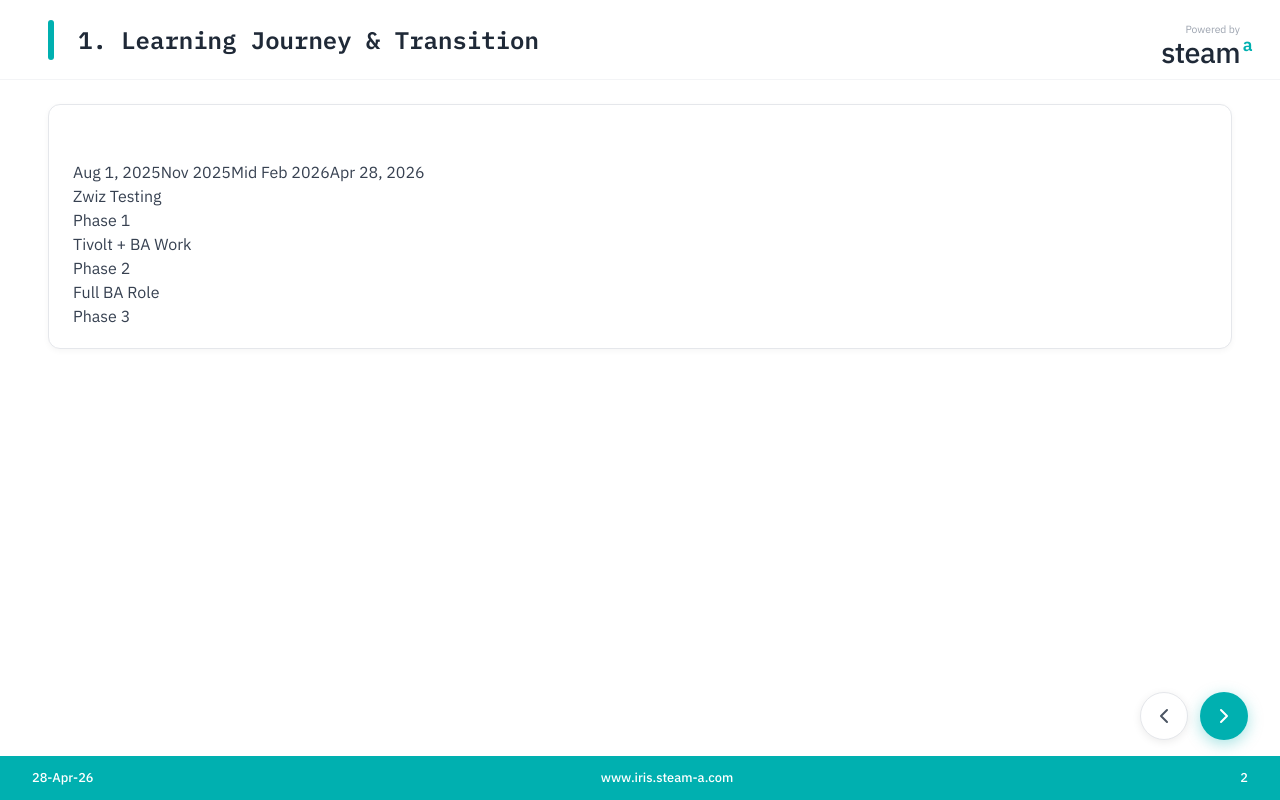
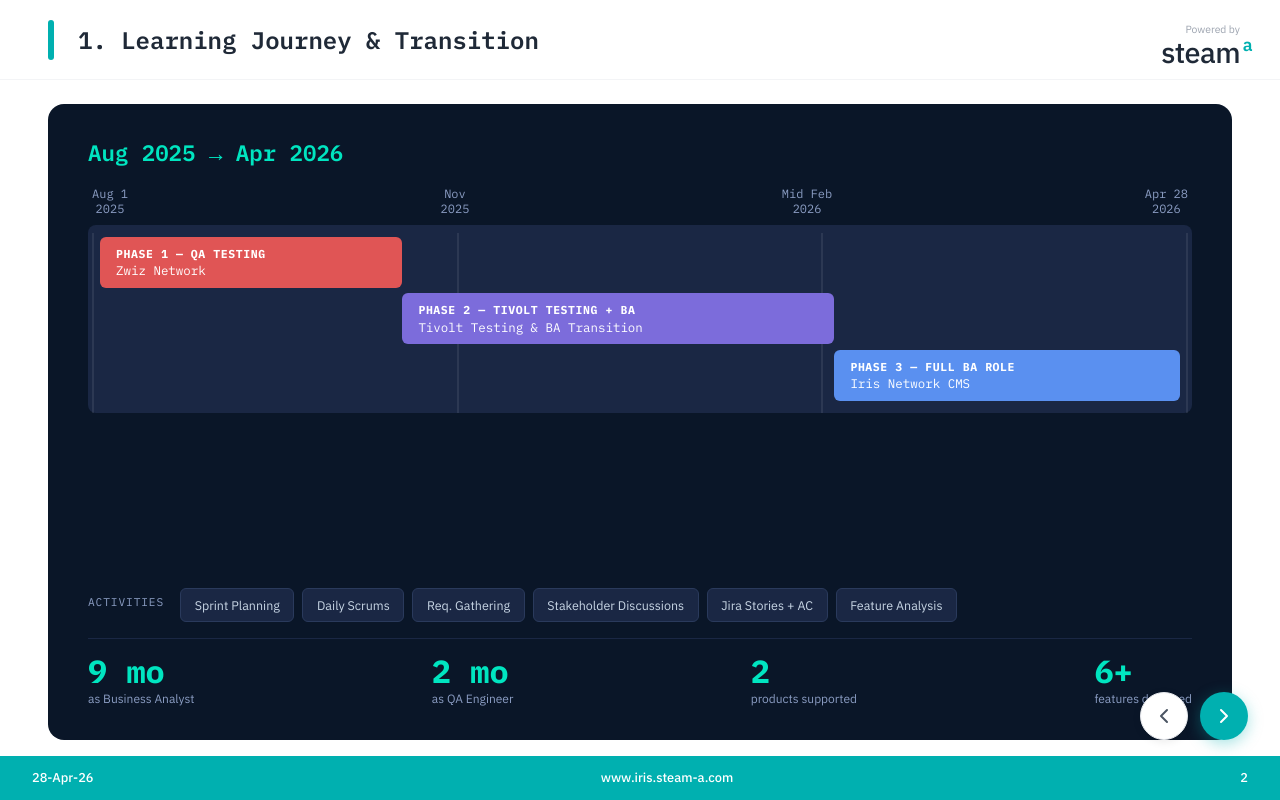
Before and after one commit to vishwasramesh17/Appraisal-content, a React (Vite) app: page / in a window 1280 px wide. Both pictures are taken after a click on the button 1224 px from the left and 716 px from the top of the page. Built offline with nearby package versions, Linux system fonts and the light colour scheme.

Commit message:
Major overhaul: dark-theme Gantt chart, iris-logo.png with BASE_URL, slide reorder to 5-question flow, whitespace fixes

```diff
--- a/src/App.css
+++ b/src/App.css
@@ -665,3 +665,168 @@
   transform: none !important;
   box-shadow: none !important;
 }
+
+/* ===================== */
+/* Gantt Chart Slide      */
+/* ===================== */
+.gantt-slide {
+  background: #0a1628;
+  border-radius: 16px;
+  padding: 2rem 2.5rem;
+  height: 100%;
+  display: flex;
+  flex-direction: column;
+  justify-content: space-between;
+  gap: 1rem;
+  color: white;
+  font-family: 'IBM Plex Mono', monospace;
+}
+
+.gantt-header {
+  color: #00E5C0;
+  font-size: 1.4rem;
+  font-weight: 600;
+  margin: 0;
+}
+
+.gantt-timeline {
+  flex: 1;
+  display: flex;
+  flex-direction: column;
+  gap: 0.5rem;
+}
+
+.gantt-markers {
+  display: flex;
+  justify-content: space-between;
+  font-size: 0.75rem;
+  color: #8b9dc3;
+  padding: 0 0.25rem;
+  text-align: center;
+  line-height: 1.3;
+}
+
+.gantt-track {
+  position: relative;
+  background: #1a2744;
+  border-radius: 8px;
+  padding: 0.75rem;
+  min-height: 110px;
+}
+
+.gantt-dots {
+  display: flex;
+  justify-content: space-between;
+  position: absolute;
+  top: 0;
+  left: 0.25rem;
+  right: 0.25rem;
+  bottom: 0;
+  align-items: flex-start;
+  padding-top: 0.5rem;
+  pointer-events: none;
+}
+
+.gantt-dots span {
+  width: 2px;
+  height: 100%;
+  background: rgba(255,255,255,0.08);
+}
+
+.gantt-bars {
+  position: relative;
+  display: flex;
+  flex-direction: column;
+  gap: 0.35rem;
+}
+
+.gantt-bar {
+  padding: 0.5rem 1rem;
+  border-radius: 6px;
+  font-size: 0.78rem;
+  line-height: 1.4;
+  color: white;
+  white-space: nowrap;
+  overflow: hidden;
+}
+
+.gantt-bar strong {
+  font-size: 0.72rem;
+  letter-spacing: 0.05em;
+  text-transform: uppercase;
+}
+
+.gantt-phase1 {
+  background: #e05555;
+  width: 28%;
+}
+
+.gantt-phase2 {
+  background: #7c6cdb;
+  width: 40%;
+  margin-left: 28%;
+}
+
+.gantt-phase3 {
+  background: #5a90f0;
+  width: 32%;
+  margin-left: 68%;
+}
+
+.gantt-activities {
+  display: flex;
+  align-items: flex-start;
+  gap: 1rem;
+  flex-wrap: wrap;
+}
+
+.gantt-act-label {
+  font-size: 0.7rem;
+  color: #8b9dc3;
+  text-transform: uppercase;
+  letter-spacing: 0.08em;
+  padding-top: 0.35rem;
+  flex-shrink: 0;
+}
+
+.gantt-act-tags {
+  display: flex;
+  flex-wrap: wrap;
+  gap: 0.5rem;
+}
+
+.gantt-act-tag {
+  background: #1a2744;
+  border: 1px solid #2a3a5c;
+  color: #c8d6e5;
+  padding: 0.4rem 0.85rem;
+  border-radius: 6px;
+  font-size: 0.78rem;
+  font-family: 'IBM Plex Sans', sans-serif;
+}
+
+.gantt-stats {
+  display: flex;
+  justify-content: space-between;
+  border-top: 1px solid #1a2744;
+  padding-top: 1rem;
+}
+
+.gantt-stats > div {
+  display: flex;
+  flex-direction: column;
+  gap: 0.2rem;
+}
+
+.gantt-stat-num {
+  color: #00E5C0;
+  font-size: 2rem;
+  font-weight: 700;
+  line-height: 1;
+}
+
+.gantt-stat-lbl {
+  color: #8b9dc3;
+  font-size: 0.75rem;
+  font-family: 'IBM Plex Sans', sans-serif;
+}
--- a/src/App.jsx
+++ b/src/App.jsx
@@ -44,7 +44,7 @@
     <div className="intro-top">
       <div className="intro-text-container">
         <motion.div initial={{opacity: 0, x: -20}} animate={{opacity: 1, x:0}}>
-          <img src="/iris-logo.png" alt="IrIS Logo" className="h-[120px] object-contain mb-6" style={{marginLeft: '-10px'}} />
+          <img src={`${import.meta.env.BASE_URL}iris-logo.png`} alt="iris" style={{height: '110px', objectFit: 'contain', display: 'block', marginBottom: '1.5rem'}} />
         </motion.div>
         <motion.p
           initial={{opacity: 0, x: -20}} animate={{opacity: 1, x:0}} transition={{delay: 0.2}}
@@ -113,45 +113,46 @@
 // --- New Visual Storytelling Components ---
 
 const Slide1Learning = () => (
-  <div className="flex flex-col gap-6 h-full w-full max-w-5xl mx-auto justify-center">
-
-    <div className="content-box bg-white flex flex-col justify-center border-l-8 border-[#00B0B0] shadow-xl p-10 h-[60%]">
-      <h3 className="text-2xl font-bold text-gray-800 mb-10 flex items-center gap-3 border-b pb-4"><BarChart size={28} className="text-[#00B0B0]"/> Role Transition Gantt Chart (Aug '25 - Apr '26)</h3>
-
-      {/* Timeline Labels */}
-      <div className="flex justify-between text-sm font-bold text-gray-500 mb-4 px-2">
-        <span>Aug 1, 2025</span>
-        <span>Nov 2025</span>
-        <span>Mid Feb 2026</span>
-        <span>Apr 28, 2026</span>
+  <div className="gantt-slide">
+    <h3 className="gantt-header">Aug 2025 → Apr 2026</h3>
+    {/* Timeline bar */}
+    <div className="gantt-timeline">
+      <div className="gantt-markers">
+        <span>Aug 1<br/>2025</span>
+        <span>Nov<br/>2025</span>
+        <span>Mid Feb<br/>2026</span>
+        <span>Apr 28<br/>2026</span>
       </div>
-
-      <div className="flex flex-col gap-8">
-
-        <div className="flex items-center text-lg">
-          <span className="w-1/4 font-bold text-gray-700">Zwiz Testing</span>
-          <div className="w-3/4 bg-gray-100 h-10 rounded-r-full rounded-l-md overflow-hidden shadow-inner">
-            <motion.div initial={{width: 0}} animate={{width: "35%"}} transition={{duration: 0.8, delay: 0.1}} className="bg-gray-400 h-full flex items-center px-4 text-white text-sm font-bold">Phase 1</motion.div>
-          </div>
+      <div className="gantt-track">
+        <div className="gantt-dots"><span/><span/><span/><span/></div>
+        <div className="gantt-bars">
+          <motion.div initial={{scaleX:0}} animate={{scaleX:1}} transition={{duration:0.8, delay:0.2}} style={{originX:0}} className="gantt-bar gantt-phase1" >
+            <strong>PHASE 1 — QA TESTING</strong><br/>Zwiz Network
+          </motion.div>
+          <motion.div initial={{scaleX:0}} animate={{scaleX:1}} transition={{duration:0.8, delay:0.5}} style={{originX:0}} className="gantt-bar gantt-phase2">
+            <strong>PHASE 2 — TIVOLT TESTING + BA</strong><br/>Tivolt Testing & BA Transition
+          </motion.div>
+          <motion.div initial={{scaleX:0}} animate={{scaleX:1}} transition={{duration:0.8, delay:0.8}} style={{originX:0}} className="gantt-bar gantt-phase3">
+            <strong>PHASE 3 — FULL BA ROLE</strong><br/>Iris Network CMS
+          </motion.div>
         </div>
-
-        <div className="flex items-center text-lg">
-          <span className="w-1/4 font-bold text-gray-700">Tivolt + BA Work</span>
-          <div className="w-3/4 bg-gray-100 h-10 rounded-full overflow-hidden flex shadow-inner">
-            <div className="w-[35%]"></div>
-            <motion.div initial={{width: 0}} animate={{width: "35%"}} transition={{duration: 0.8, delay: 0.3}} className="bg-[#00B0B0] opacity-60 h-full flex items-center px-4 text-white text-sm font-bold">Phase 2</motion.div>
-          </div>
-        </div>
-
-        <div className="flex items-center text-lg">
-          <span className="w-1/4 font-bold text-[#00B0B0]">Full BA Role</span>
-          <div className="w-3/4 bg-gray-100 h-10 rounded-l-full rounded-r-md overflow-hidden flex shadow-inner border border-gray-200">
-            <div className="w-[70%]"></div>
-            <motion.div initial={{width: 0}} animate={{width: "30%"}} transition={{duration: 0.8, delay: 0.5}} className="bg-[#00B0B0] h-full flex items-center px-4 text-white text-sm font-bold shadow-md">Phase 3</motion.div>
-          </div>
-        </div>
-
       </div>
+    </div>
+    {/* Activities */}
+    <div className="gantt-activities">
+      <span className="gantt-act-label">Activities</span>
+      <div className="gantt-act-tags">
+        {['Sprint Planning','Daily Scrums','Req. Gathering','Stakeholder Discussions','Jira Stories + AC','Feature Analysis'].map((t,i) => (
+          <motion.span key={i} initial={{opacity:0, y:10}} animate={{opacity:1, y:0}} transition={{delay:0.1*i+1}} className="gantt-act-tag">{t}</motion.span>
+        ))}
+      </div>
+    </div>
+    {/* Stats */}
+    <div className="gantt-stats">
+      <div><span className="gantt-stat-num">9 mo</span><span className="gantt-stat-lbl">as Business Analyst</span></div>
+      <div><span className="gantt-stat-num">2 mo</span><span className="gantt-stat-lbl">as QA Engineer</span></div>
+      <div><span className="gantt-stat-num">2</span><span className="gantt-stat-lbl">products supported</span></div>
+      <div><span className="gantt-stat-num">6+</span><span className="gantt-stat-lbl">features delivered</span></div>
     </div>
   </div>
 );
@@ -450,24 +451,24 @@
 const slides = [
   { id: "intro" },
 
+  // Q1: What have you learnt? Outcomes delivered?
   {
     id: "learning",
     title: "1. Learning Journey & Transition",
     content: <Slide1Learning />
   },
-
   {
     id: "outcomes",
     title: "1.1 Outcomes Delivered",
     content: <Slide1Outcomes />
   },
 
+  // Q2: Professional highpoints / accomplishments?
   {
     id: "key-contributions",
     title: "2. Key Contributions",
     content: <Slide2Contributions />
   },
-
   {
     id: "req-analysis",
     title: "2.1 Requirement Analysis",
```
